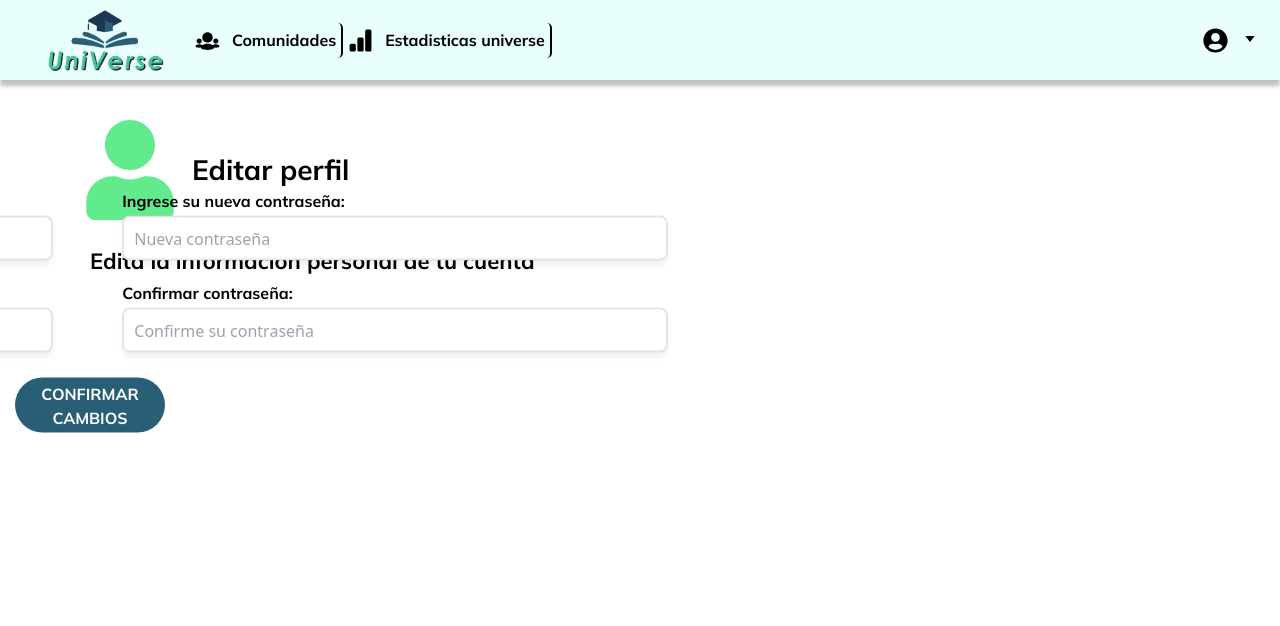
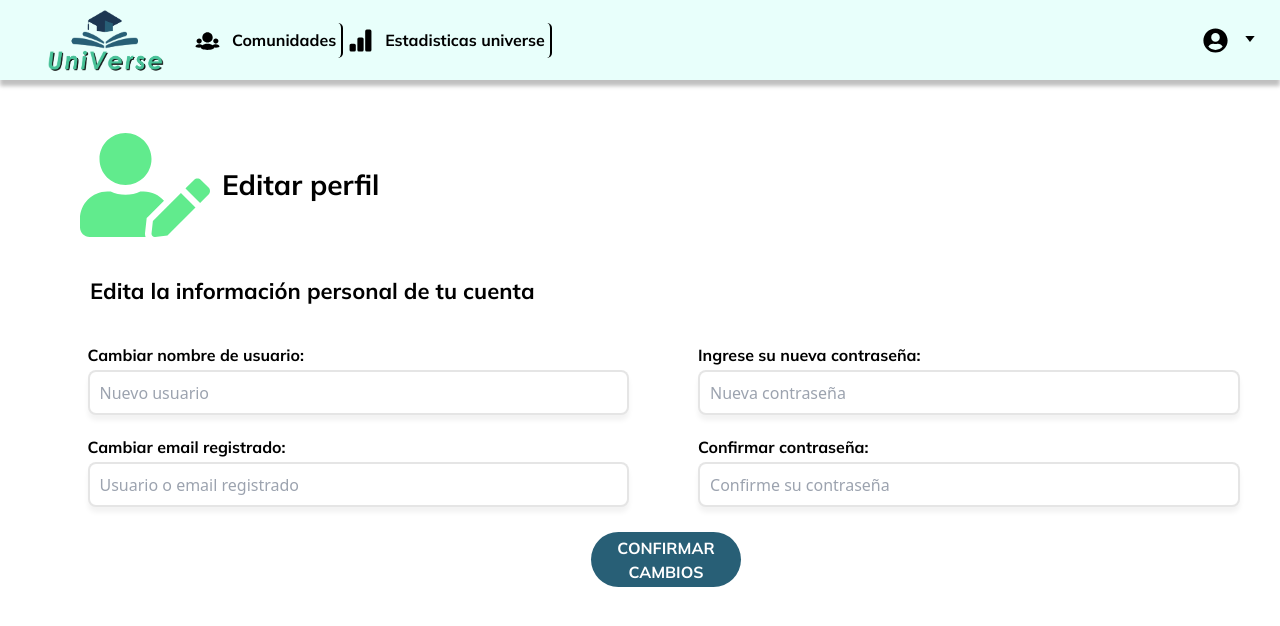
Before and after one commit to juandp1/UniVerse-Frontend, a Next.js app in the folder universe/: page /EditarPerfil in a window 1280 px wide. Shown: the top 626 px of the page. Built offline with nearby package versions, Linux system fonts and the light colour scheme.

Commit message:
fix: edit profile form

```diff
--- a/universe/pages/EditarPerfil.tsx
+++ b/universe/pages/EditarPerfil.tsx
@@ -141,7 +141,7 @@ const EditarPerfil = () => {
                 <Navbar></Navbar>
                 <div className="principal_Content_Profile">
                     <div className="flex items-center justify-start space-x-3">
-                        <Faicon.FaUser size={"100px"} color={colorIcon} />
+                        <Faicon.FaUserEdit size={"130px"} color={colorIcon} />
                         <div style={{ display: 'flex', flexDirection: 'column' }}>
                             <h2 style={{ alignSelf: 'flex-start' }}>Editar perfil</h2>
                         </div>
--- a/universe/styles/homeComunidadStyles.module.css
+++ b/universe/styles/homeComunidadStyles.module.css
@@ -120,8 +120,7 @@
 }
 
 .formProfile {
-    position: static;
-    width: 100%;
+    width: 90%;
     min-height: 0;
     max-height: 100%;
     background-color: transparent;
@@ -130,6 +129,7 @@
     left: auto;
     z-index: auto;
     transition: none;
+    transform: none;
     margin-top: 30px;
     margin-bottom: 30px;
     display: flex;
```
